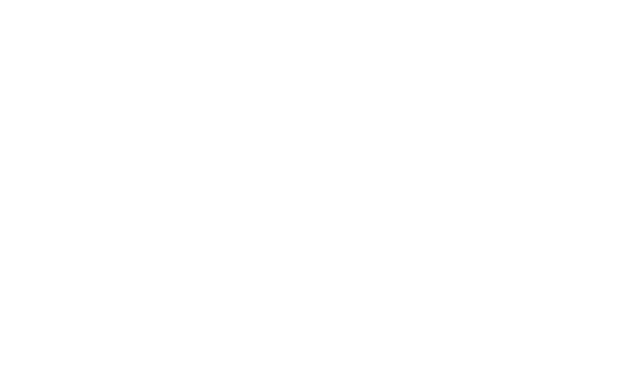
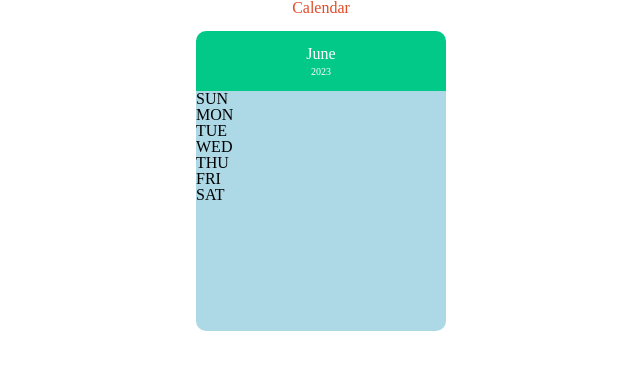
Before and after one commit to chaeeunj/zero-mission-js4, a plain HTML site: page index.html in a window 1280 px wide. Shown: the whole page, without its empty margins (319-959 px from the left). Drawn offline with Linux system fonts and the light colour scheme.

Commit message:
datepicker 토대 작업중..

```diff
--- a/index.html
+++ b/index.html
@@ -5,8 +5,35 @@
     <meta http-equiv="X-UA-Compatible" content="IE=edge" />
     <meta name="viewport" content="width=device-width, initial-scale=1.0" />
     <title>DatePicker</title>
+    <link rel="stylesheet" href="./utils/reset.css" />
     <link rel="stylesheet" href="./style.css" />
     <script type="module" src="./datePicker.js"></script>
   </head>
-  <body></body>
+  <body>
+    <div class="calendar-container">
+      <h1>Calendar</h1>
+      <div class="calendar">
+        <div class="calendar-nav">
+          <div class="date-month">June</div>
+          <div class="date-year">2023</div>
+          <div class="arrow left"></div>
+          <div class="arrow right"></div>
+        </div>
+        <div class="calendar-grid">
+          <div class="date-week">
+            <ul>
+              <li>SUN</li>
+              <li>MON</li>
+              <li>TUE</li>
+              <li>WED</li>
+              <li>THU</li>
+              <li>FRI</li>
+              <li>SAT</li>
+            </ul>
+          </div>
+          <div class="date-day"></div>
+        </div>
+      </div>
+    </div>
+  </body>
 </html>
--- a/style.css
+++ b/style.css
@@ -0,0 +1,45 @@
+.calendar-container {
+  width: 100vw;
+  height: 100vh;
+  display: flex;
+  flex-direction: column;
+  align-items: center;
+}
+
+h1 {
+  color: #e14d2a;
+  margin-bottom: 15px;
+}
+
+.calendar {
+  width: 250px;
+  height: 300px;
+}
+
+.calendar-nav {
+  height: 60px;
+  background-color: #03c988;
+  border-radius: 10px 10px 0 0;
+  display: flex;
+  flex-direction: column;
+  align-items: center;
+  justify-content: center;
+}
+
+.date-month {
+  color: white;
+  font-size: 16px;
+  margin-bottom: 5px;
+}
+
+.date-year {
+  color: white;
+  font-size: 10px;
+  font-weight: 300;
+}
+
+.calendar-grid {
+  height: 240px;
+  background-color: lightblue;
+  border-radius: 0 0 10px 10px;
+}
```
